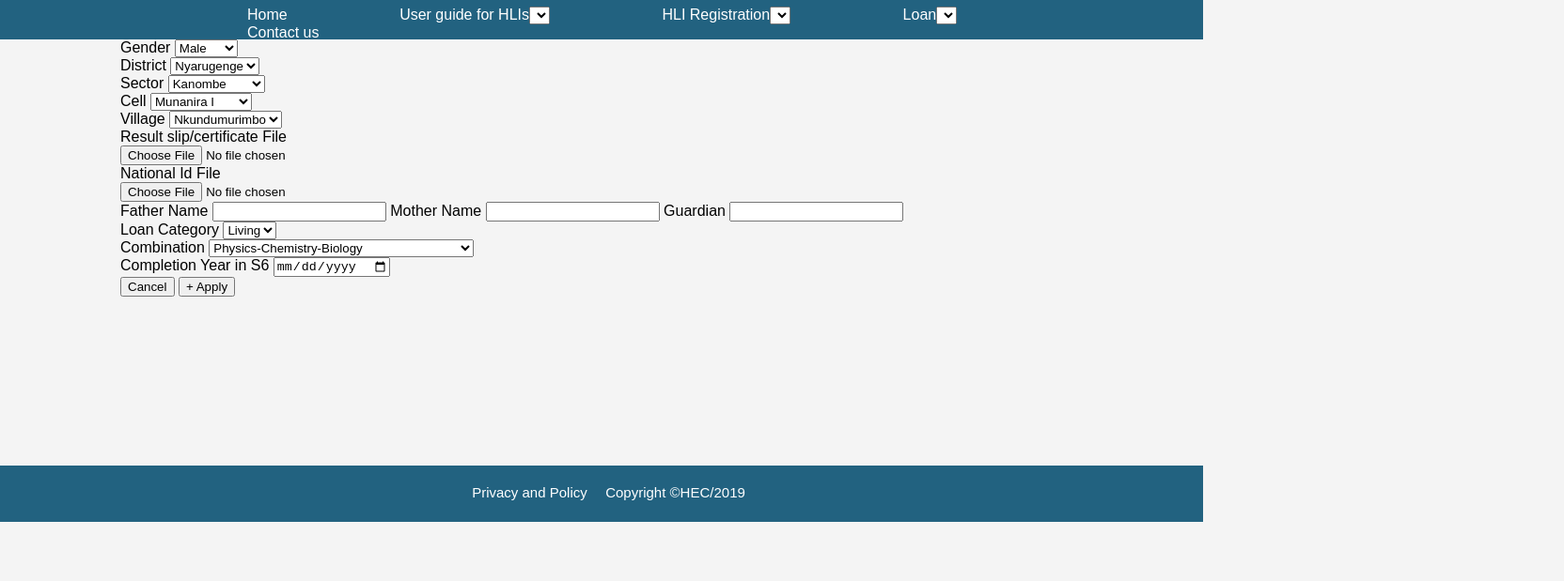
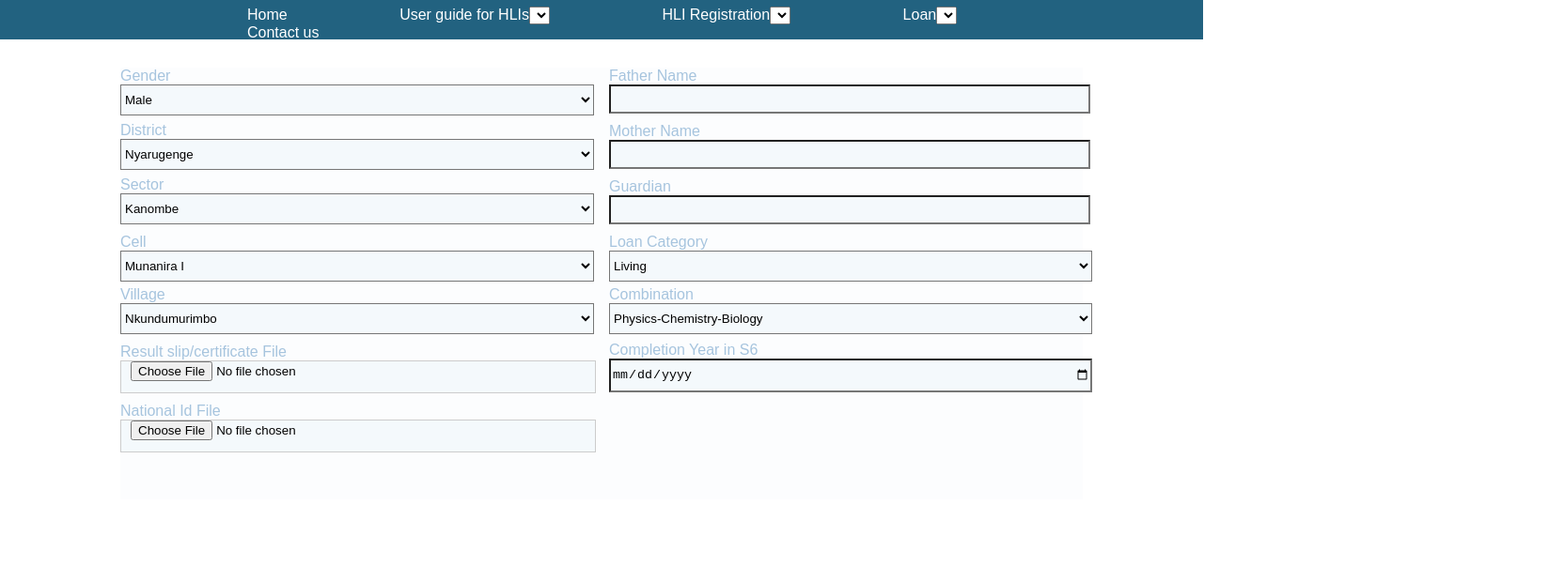
Before and after one commit to Placideh/HEC-clone, a plain HTML site: page index.html in a window 1280 px wide. Shown: the part 109-728 px from the top of the page at 94% size, 1664 px wide, since content can reach past the window. Drawn offline with Linux system fonts and the light colour scheme.

Commit message:
added New changes

```diff
--- a/index.html
+++ b/index.html
@@ -19,20 +19,21 @@
 		</div>
 	</header>
 	<nav id="navbar" >
-		<ul class="container">
-			<li>Home</li>
-			<li>User guide for HLIs<select></select></li>
-			<li>HLI Registration<select></select></li>
-			<li>Loan<select></select></li>
-			<li>Contact us</li>
+		<ul class="container-ul">
+			<li><a href="#">Home</a></li>
+			<li><a href="#">User guide for HLIs</a><select></select></li>
+			<li><a href="#">HLI Registration</a><select></select></li>
+			<li><a href="#">Loan</a><select></select></li>
+			<li><a href="#">Contact us</a></li>
 		</ul>
 	</nav>
 	<div class="container">
 
 
 		<section id="main">
-			<form action="#">
-				<div>
+				<form action="#" class="main">
+				<div class="first-div">
+					<div class="allDiv1">
 					<label for="Gender">Gender</label>
 					<select name="selection" id="selection">
 
@@ -41,7 +42,8 @@
 						<option value="Other">Other</option>
 					</select>
 					</div>
-				<div>
+
+					<div class="allDiv2">
 						<label for="District">District</label>
 						<select >
 							<option value="District">Nyarugenge</option>
@@ -54,7 +56,8 @@
 							<option value="District">Rusizi</option>
 						</select>
 					</div>
-				<div>
+
+					<div class="allDiv3">
 						<label for="Sector">Sector</label>
 						<select >
 							<option value="Sector ">Kanombe</option>
@@ -65,7 +68,8 @@
 							<option value="Sector">Gitega</option>
 						</select>
 					</div>
-				<div>
+
+					<div class="allDiv4">
 						<label for="Cell">Cell</label>
 						<select >
 							<option value="Cell">Munanira I</option>
@@ -76,7 +80,8 @@
 							<option value="Cell">Katabaro</option>
 						</select>
 					</div>
-				<div>
+
+					<div class="allDiv5">
 						<label for="Village">Village</label>
 						<select>
 							<option value="Village">Nkundumurimbo</option>
@@ -86,17 +91,23 @@
 							<option value="Village">Kajagari</option>
 						</select>
 					</div>
-				<div>
+
 						<label for="Result slip">Result slip/certificate File</label>
-					<br>
-					<input type="file" placeholder="Choose File">
+					<div class="allDiv6">
+
+						<input class="innerInput"type="file" placeholder="Choose File">
 					</div>
-				<div>
+
 						<label for="National ID file">National Id File</label>
-					<br>
+					<div class="allDiv7">
+
 						<input type="file" placeholder="Choose File ">
 					</div>
-				<div>
+				</div>
+				<div class="second-div" >
+
+
+					<div class="allDiv8">
 						<form action="#">
 							<label for="Father Name">Father Name</label>
 							<input type="text">
@@ -107,7 +118,8 @@
 
 						</form>
 					</div>
-				<div>
+
+					<div class="allDiv9">
 						<label for="Loan Cat">Loan Category</label>
 						<select >
 							<option value="Living">Living</option>
@@ -117,7 +129,7 @@
 						</select>
 
 					</div>
-				<div>
+					<div class="allDiv10">
 							<label for="Combination">Combination</label>
 						<select >
 							<option value="PCB">Physics-Chemistry-Biology</option>
@@ -133,15 +145,17 @@
 							<option value="EKK">English-Kiswahili-Kinyarwanda</option>
 						</select>
 					</div>
-				<div>
+					<div class="allDiv11">
 						<label for="Year">Completion Year in S6</label>
 						<input type="date">
 					</div>
-
+			</div>
 				</form>
 		</section>
+			<div class="cancel-apply">
 			<button id="cancel">Cancel</button>
-	<button id="Apply">+ Apply</button>
+			<button id="apply">+ Apply</button>
+			</div>
 	</div>
 	<footer id="main-footer">
 		<p>Privacy and Policy</p> <p>Copyright &copy;HEC/2019</p>
--- a/style.css
+++ b/style.css
@@ -1,5 +1,5 @@
 body{
-background: #f4f4f4;
+background: #fff;
 margin:0;
 font-family: Arial,Helvetica,sans-serif;
 }
@@ -18,6 +18,7 @@ font-family: Arial,Helvetica,sans-serif;
 	top:-45px;
 	padding-left:50px;
 	left:-85px;
+	/*min-height:100%;*/
 }
 #main-header  h3{
 	display: inline;
@@ -44,9 +45,21 @@ font-family: Arial,Helvetica,sans-serif;
 	width:80%;
 	margin:auto;
 }
+.container-ul{
+	margin:auto;
+	width:80%;
+	/*margin-top:30px;*/
+}
 .container{
 	margin:auto;
 	width:80%;
+	margin-top:30px;
+	background: rgb(252,253,254);
+	position:relative;
+}
+a{
+	text-decoration: none;
+	color:#fff;
 }
 #navbar {
 	background: rgb(34,98,128);
@@ -62,6 +75,183 @@ font-family: Arial,Helvetica,sans-serif;
 	padding-top:20px;
 	color:#fff;
 }
+.cancel-apply {
+	position: relative;
+	top:130px;
+	left:50%;
+}
+#cancel {
+	position: relative;
+	border:none;
+	background-color: rgb(134,182,62);
+	color:#fff;
+	height:30px;
+	width:90px;
+	margin-right:0.3rem;
+}
+#apply {
+	position: relative;
+	border:none;
+	background-color: rgb(101,154,89);
+	color:#fff;
+	height:30px;
+	width:90px;
+
+}
+.main  {
+
+	/*display: flex;
+	justify-content: space-between;
+	flex-direction:column;*/
+	display: grid;
+	grid-template-columns:1fr 1fr;
+	grid-gap:1rem;
+
+}
+.first-div{
+	position:relative;
+
+}
+.second-div {
+	position:relative;
+
+}
+
+.allDiv1 > select{
+	order:1;
+	display:block;
+	width:100%;
+	height:33px;
+	margin-bottom:7px;
+	background:rgb(244,249,252);
+
+}
+.allDiv1 >label{
+	color:rgb(166,196,222);
+}
+
+.allDiv2 > select{
+	order:2;
+	display:block;
+	width:100%;
+	height:33px;
+	margin-bottom:7px;
+	background:rgb(244,249,252);
+
+
+}
+.allDiv2 >label{
+	color:rgb(166,196,222);
+}
+.allDiv3 > select{
+	order:3;
+	display:block;
+	width:100%;
+	height:33px;
+	margin-bottom:10px;
+	background:rgb(244,249,252);
+
+}
+.allDiv3 >label{
+	color:rgb(166,196,222);
+}
+.allDiv4 > select{
+	order:4;
+	display:block;
+	width:100%;
+	height:33px;
+	margin-bottom:5px;
+	background:rgb(244,249,252);
+
+}
+.allDiv4 >label{
+	color:rgb(166,196,222);
+}
+.allDiv5 > select{
+	order:5;
+	display:block;
+	width:100%;
+	height:33px;
+	margin-bottom:10px;
+	background:rgb(244,249,252);
+
+}
+.allDiv5 >label{
+	color:rgb(166,196,222);
+}
+
+.allDiv6 {
+	border:1px solid #ccc;
+	order:6;
+	display:block;
+	width:100%;
+	margin-bottom:10px;
+	height:33px;
+	background:rgb(244,249,252);
+
+}
+.allDiv6 >label{
+	color:rgb(166,196,222);
+}
+.allDiv6 input{
+	margin-left:10px;
+}
+.allDiv7 {
+	border:1px solid #ccc;
+	order:7;
+	display:block;
+	width:100%;
+	margin-bottom:20px;
+	height:33px;
+	background:rgb(244,249,252);
+
+}
+label{
+
+	color:rgb(166,196,222);
+}
+/*select{
+	background-color:none;
+}*/
+.allDiv7 input{
+	margin-left:10px;
+}
+.allDiv8 > input{
+	order:8;
+	display:block;
+	width:100%;
+	height:25px;
+	background:rgb(244,249,252);
+	margin-bottom:10px;
+}
+.allDiv9 > select{
+	order:9;
+	display:block;
+	width:102%;
+	height:33px;
+	margin-bottom:5px;
+	background:rgb(244,249,252);
+
+
+}
+.allDiv10 > select{
+	order:10;
+	display:block;
+	width:102%;
+	height:33px;
+	margin-bottom:8px;
+	background:rgb(244,249,252);
+
+}
+.allDiv11 > input{
+	order:11;
+	display:block;
+	width:101%;
+	height:32px;
+	margin-bottom:7px;
+	background:rgb(244,249,252);
+}
+
 #main-footer {
 	background: rgb(34,98,128);
 	position: relative;
```
Lines whose indentation alone changed are shown as unchanged.
